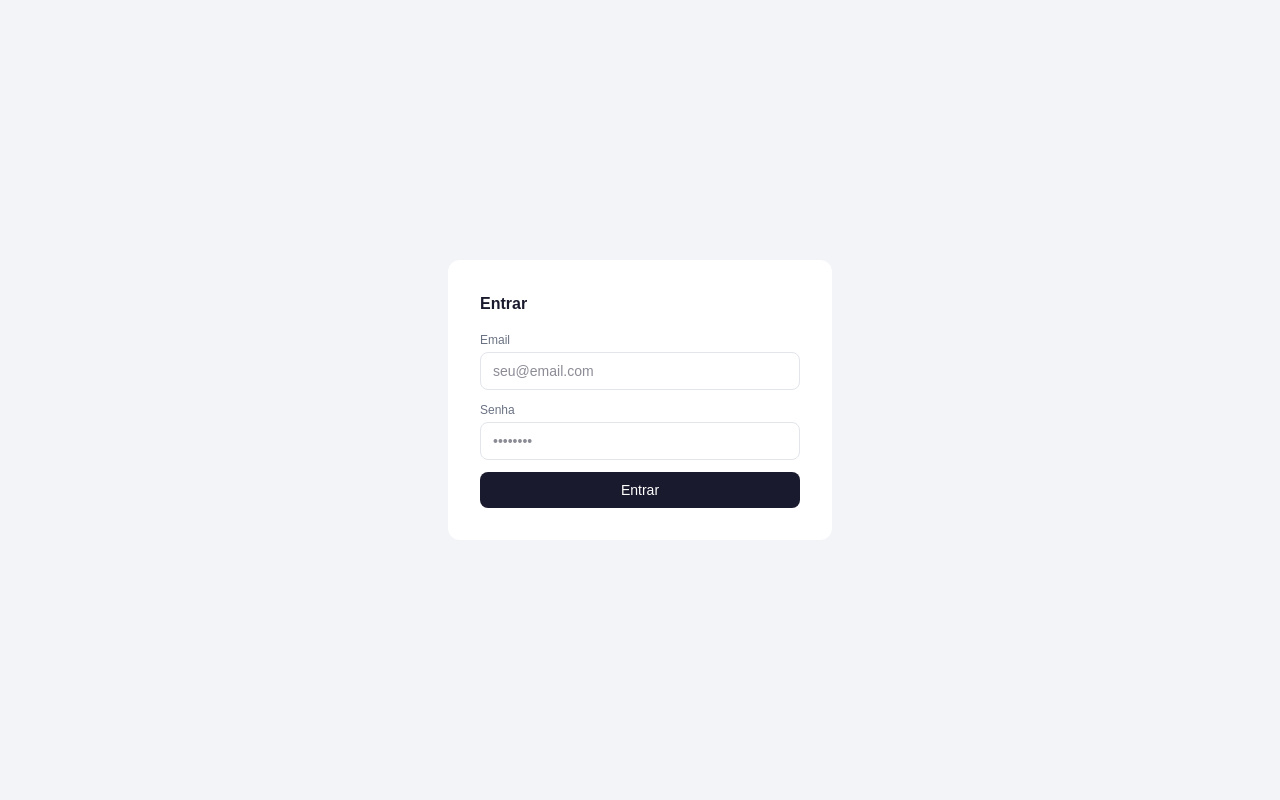
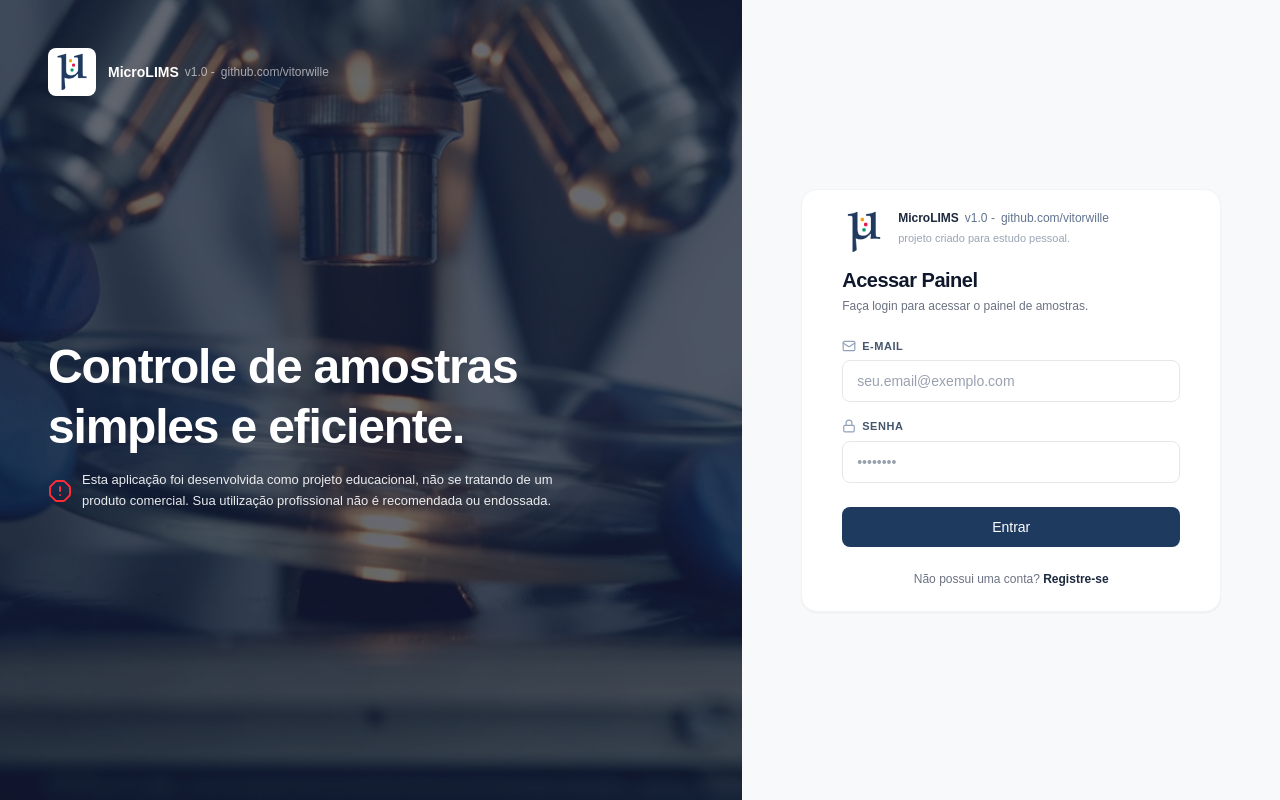
Before and after one commit to vitorwille/php-samples-manager, a Next.js app in the folder frontend/: page /login in a window 1280 px wide. Built offline with nearby package versions, Linux system fonts and the light colour scheme; no server answers.

Commit message:
feat: add formulário de cadastro + criado design da tela de login + validação de nome na criação de conta

```diff
--- a/frontend/src/app/login/page.tsx
+++ b/frontend/src/app/login/page.tsx
@@ -1,10 +1,14 @@
 "use client";
 
+import Image from "next/image";
 import { useState } from "react";
 import { useRouter } from "next/navigation";
-import { login } from "@/lib/api";
+import { login, register } from "@/lib/api";
+import { Mail, Lock, OctagonAlert, User } from "lucide-react";
 
 export default function LoginPage() {
+  const [isLogin, setIsLogin] = useState(true);
+  const [name, setName] = useState("");
   const [email, setEmail] = useState("");
   const [password, setPassword] = useState("");
   const [error, setError] = useState("");
@@ -17,11 +21,31 @@ export default function LoginPage() {
     setLoading(true);
 
     try {
+      if (isLogin) {
         const ok = await login(email, password);
         if (ok) {
           router.push("/");
         } else {
           setError("Email ou senha inválidos.");
+        }
+      } else {
+        const result = await register(name, email, password);
+        if (result.ok) {
+          const loggedIn = await login(email, password);
+          if (loggedIn) {
+            router.push("/");
+          }
+        } else {
+          if (result.error === "Email already registered.") {
+            setError("Este email já está cadastrado.");
+          } else if (result.error === "Invalid password. Must contain more than 8 characters and at least a number and letter.") {
+            setError("Senha inválida. Deve conter mais de 8 caracteres e pelo menos uma letra e um número.");
+          } else if (result.error === "Invalid email address") {
+            setError("Email inválido.");
+          } else {
+            setError(result.error || "Erro ao criar conta.");
+          }
+        }
       }
     } catch {
       setError("Erro ao conectar com o servidor.");
@@ -31,46 +55,141 @@ export default function LoginPage() {
   }
 
   return (
-    <div className="flex-1 flex items-center justify-center p-6">
-      <div className="bg-white rounded-xl p-8 w-full max-w-sm">
-        <h1 className="text-md font-bold text-primary mb-4">Entrar</h1>
+    <div className="min-h-screen w-full flex flex-col md:flex-row bg-[#f8f9fa]">
+      <div className="relative hidden md:flex md:w-[50%] lg:w-[58%] flex-col justify-between p-8 lg:p-12 overflow-hidden select-none">
+        <Image src="/img/login-bg.jpg" alt="Placa de Petri sendo observada em microscópio." fill className="object-cover" quality={100} sizes="120vw" />
+        <div className="absolute inset-0 bg-primary/65" />
+        <div className="relative z-10 flex items-center gap-3">
+          <div className="bg-white p-1 rounded-lg flex items-center justify-center shadow-xs">
+            <Image src="/img/microlims-logo.png" alt="MicroLIMS - logo" width={40} height={40} className="shrink-0" />
+          </div>
+          <div className="flex items-center gap-1.5 text-xs text-white/80">
+            <span className="font-bold text-white text-sm">MicroLIMS</span>
+            <span className="text-white/60">v1.0 - </span>
+            <a href="https://github.com/vitorwille" target="_blank" rel="noopener noreferrer" className="text-white/60 hover:text-white hover:underline cursor-pointer">
+              github.com/vitorwille
+            </a>
+          </div>
+        </div>
+
+        <div className="relative z-10 max-w-xl my-auto">
+          <h1 className="text-3xl lg:text-5xl font-bold text-white leading-tight mb-3 tracking-tight">
+            Controle de amostras<br />simples e eficiente.
+          </h1>
+
+          <div className="flex items-center gap-2.5 text-white/90 text-[13px] leading-relaxed max-w-lg">
+            <OctagonAlert className="w-6 h-6 text-red-500 shrink-0 mt-0.5" />
+            <p>
+              Esta aplicação foi desenvolvida como projeto educacional, não se tratando de um produto comercial. Sua utilização profissional não é recomendada ou endossada.
+            </p>
+          </div>
+        </div>
+      </div>
+
+      <div className="flex-1 flex items-center justify-center p-6 md:p-10">
+        <div className="bg-white rounded-2xl border border-gray-100 shadow-xs p-8 !pb-6 !pt-5 sm:p-10 w-full max-w-[420px]">
+          <div className="flex items-start gap-3">
+            <Image src="/img/microlims-logo.png" alt="MicroLIMS" width={44} height={44} className="shrink-0" />
+            <div>
+              <div className="flex items-center gap-1.5 text-xs text-slate-600">
+                <span className="font-bold text-slate-800">MicroLIMS</span>
+                <span className="text-slate-500">v1.0 - </span>
+                <a href="https://github.com/vitorwille" target="_blank" rel="noopener noreferrer" className="text-slate-500 hover:text-slate-800 hover:underline cursor-pointer"
+                >
+                  github.com/vitorwille
+                </a>
+              </div>
+              <p className="text-[11px] text-slate-500/65 mt-1">
+                projeto criado para estudo pessoal.
+              </p>
+            </div>
+          </div>
+
+          <div className="mb-6 mt-3">
+            <h2 className="text-xl font-bold text-slate-900 tracking-tight">
+              {isLogin ? "Acessar Painel" : "Criar Conta"}
+            </h2>
+            <p className="text-xs text-gray-500 mt-1">
+              {isLogin ? "Faça login para acessar o painel de amostras." : "Preencha abaixo para criar sua conta e acessar o painel."}
+            </p>
+          </div>
 
           {error && (
-          <div className="bg-red-50 text-red-700 p-3 rounded-lg mb-4 text-sm">{error}</div>
+            <div className="bg-red-50 border border-red-100 text-red-700 p-3 rounded-lg text-xs mb-4">
+              {error}
+            </div>
           )}
 
-        <form onSubmit={handleSubmit} className="space-y-3">
+          <form onSubmit={handleSubmit} className="space-y-4">
+            {!isLogin && (
               <div>
-            <label className="text-xs text-gray-500 mb-1 block">Email</label>
+                <label className="text-[11px] font-semibold text-slate-600 tracking-wider uppercase mb-1.5 flex items-center gap-1.5">
+                  <User className="w-3.5 h-3.5 text-slate-400" /> NOME
+                </label>
+                <input
+                  type="text"
+                  value={name}
+                  onChange={(e) => setName(e.target.value)}
+                  required
+                  className="w-full px-3.5 py-2.5 text-sm border border-gray-200 rounded-lg focus:outline-none focus:border-slate-400 focus:ring-1 focus:ring-slate-400 text-slate-800 placeholder:text-gray-400 transition"
+                  placeholder="Seu nome"
+                />
+              </div>
+            )}
+
+            <div>
+              <label className="text-[11px] font-semibold text-slate-600 tracking-wider uppercase mb-1.5 flex items-center gap-1.5">
+                <Mail className="w-3.5 h-3.5 text-slate-400" /> E-MAIL
+              </label>
               <input
                 type="email"
                 value={email}
                 onChange={(e) => setEmail(e.target.value)}
                 required
-              className="w-full border-1 border-border rounded-lg px-3 py-2 text-sm focus:outline-none focus:ring-1 focus:ring-primary/50"
-              placeholder="seu@email.com"
+                className="w-full px-3.5 py-2.5 text-sm border border-gray-200 rounded-lg focus:outline-none focus:border-slate-400 focus:ring-1 focus:ring-slate-400 text-slate-800 placeholder:text-gray-400 transition"
+                placeholder="seu.email@exemplo.com"
               />
             </div>
+
             <div>
-            <label className="text-xs text-gray-500 mb-1 block">Senha</label>
+              <label className="text-[11px] font-semibold text-slate-600 tracking-wider uppercase mb-1.5 flex items-center gap-1.5">
+                <Lock className="w-3.5 h-3.5 text-slate-400" /> SENHA
+              </label>
               <input
                 type="password"
                 value={password}
                 onChange={(e) => setPassword(e.target.value)}
                 required
-              className="w-full border border-border rounded-lg px-3 py-2 text-sm focus:outline-none focus:ring-1 focus:ring-primary/50"
+                className="w-full px-3.5 py-2.5 text-sm border border-gray-200 rounded-lg focus:outline-none focus:border-slate-400 focus:ring-1 focus:ring-slate-400 text-slate-800 placeholder:text-gray-400 transition"
                 placeholder="••••••••"
               />
             </div>
+
             <button
               type="submit"
               disabled={loading}
-            className="w-full bg-primary text-white rounded-lg px-4 py-2 text-sm font-medium hover:bg-primary-light hover:scale-102 transition-all duration-250 disabled:opacity-50 cursor-pointer"
+              className="w-full mt-2 bg-[#1e3a5f] hover:bg-[#152a45] hover:scale-102 text-white font-medium py-2.5 px-4 rounded-lg text-sm transition-all duration-250 disabled:opacity-50 cursor-pointer"
             >
-            {loading ? "Entrando..." : "Entrar"}
+              {loading ? (isLogin ? "Entrando..." : "Criando...") : (isLogin ? "Entrar" : "Criar Conta")}
             </button>
           </form>
+
+          <div className="mt-6 text-center text-xs text-gray-500">
+            {isLogin ? "Não possui uma conta?" : "Já possui uma conta?"}{" "}
+            <button
+              onClick={() => {
+                setIsLogin(!isLogin);
+                setError("");
+                setName("");
+                setEmail("");
+                setPassword("");
+              }}
+              className="font-semibold text-slate-800 hover:underline cursor-pointer">
+              {isLogin ? "Registre-se" : "Faça login"}
+            </button>
           </div>
         </div>
+      </div>
+    </div >
   );
 }
--- a/frontend/src/lib/api.ts
+++ b/frontend/src/lib/api.ts
@@ -11,7 +11,7 @@ export interface Sample {
 }
 
 export async function checkSession(): Promise<boolean> {
-  const res = await fetch(`${API_URL}/api/users`, { credentials: 'include' });
+  const res = await fetch(`${API_URL}/api/users/verify`, { credentials: 'include' });
   return res.ok;
 }
 
@@ -23,6 +23,24 @@ export async function login(email: string, password: string): Promise<boolean> {
     body: JSON.stringify({ email, password }),
   });
   return res.ok;
+}
+
+export async function register(name: string, email: string, password: string): Promise<{ ok: boolean; error?: string }> {
+  if (!/^[a-zA-ZÀ-ÿ\s]+$/.test(name.trim())) {
+    return { ok: false, error: 'O campo "Nome" deve conter apenas letras.' };
+  }
+
+  const res = await fetch(`${API_URL}/api/users`, {
+    method: 'POST',
+    headers: { 'Content-Type': 'application/json' },
+    credentials: 'include',
+    body: JSON.stringify({ name, email, password }),
+  });
+  if (!res.ok) {
+    const data = await res.json();
+    return { ok: false, error: data.error };
+  }
+  return { ok: true };
 }
 
 export async function logout(): Promise<void> {
```
Also changed, not shown: frontend/public/img/login-bg.jpg (added). Lines whose indentation alone changed are shown as unchanged.
